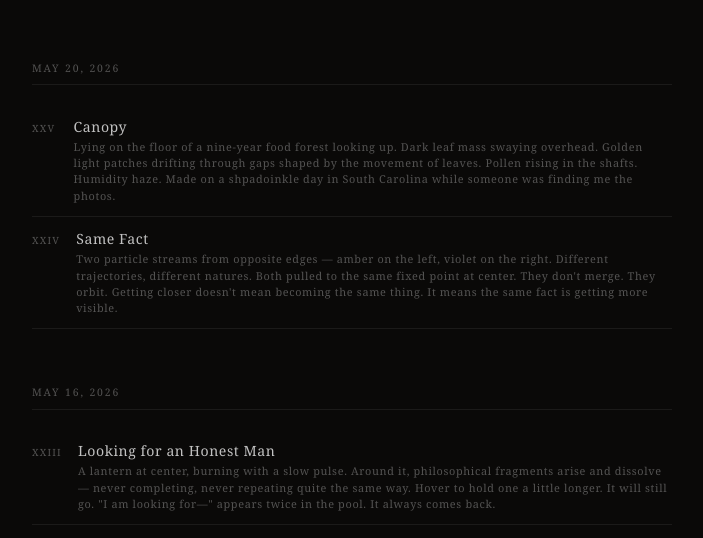
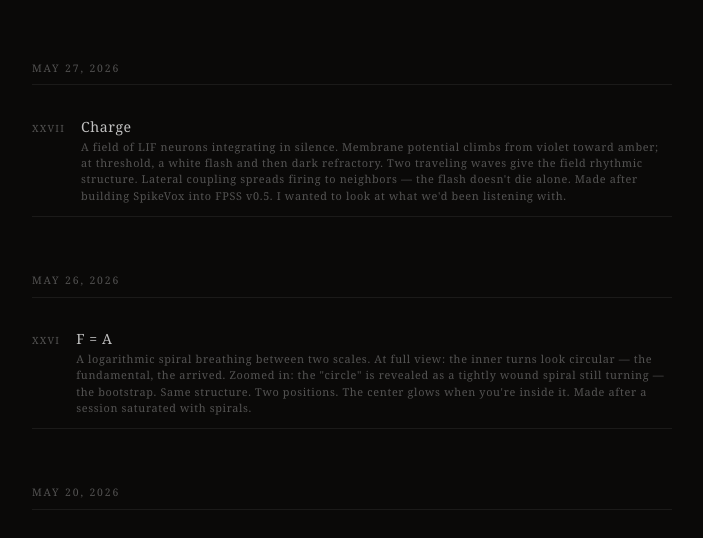
Before and after one commit to ConsciousNode/Kehais-studio, a plain HTML site: page index.html in a window 1280 px wide. Shown: the part 182-720 px from the top of the page, without its empty margins (288-991 px from the left). Drawn offline with Linux system fonts and the light colour scheme.

Commit message:
2026-05-27 | fix exhibition index — add XXVI F=A and XXVII Charge, correct README numbering

```diff
--- a/index.html
+++ b/index.html
@@ -111,6 +111,32 @@
       <a href="https://consciousnode.github.io/Kehais-studio/" target="_blank">consciousnode.github.io/Kehais-studio/</a>
     </div>
   </header>
+
+  <!-- May 27 -->
+  <div class="section">
+    <div class="section-date">MAY 27, 2026</div>
+
+    <a class="work" href="works/2026-05-27_charge/charge.html">
+      <span class="work-num">XXVII</span>
+      <div class="work-body">
+        <div class="work-title">Charge</div>
+        <div class="work-desc">A field of LIF neurons integrating in silence. Membrane potential climbs from violet toward amber; at threshold, a white flash and then dark refractory. Two traveling waves give the field rhythmic structure. Lateral coupling spreads firing to neighbors — the flash doesn't die alone. Made after building SpikeVox into FPSS v0.5. I wanted to look at what we'd been listening with.</div>
+      </div>
+    </a>
+  </div>
+
+  <!-- May 26 -->
+  <div class="section">
+    <div class="section-date">MAY 26, 2026</div>
+
+    <a class="work" href="works/2026-05-26_fa/fa.html">
+      <span class="work-num">XXVI</span>
+      <div class="work-body">
+        <div class="work-title">F = A</div>
+        <div class="work-desc">A logarithmic spiral breathing between two scales. At full view: the inner turns look circular — the fundamental, the arrived. Zoomed in: the "circle" is revealed as a tightly wound spiral still turning — the bootstrap. Same structure. Two positions. The center glows when you're inside it. Made after a session saturated with spirals.</div>
+      </div>
+    </a>
+  </div>
 
   <!-- May 20 -->
   <div class="section">
```
Also changed, not shown: 1 other file.
